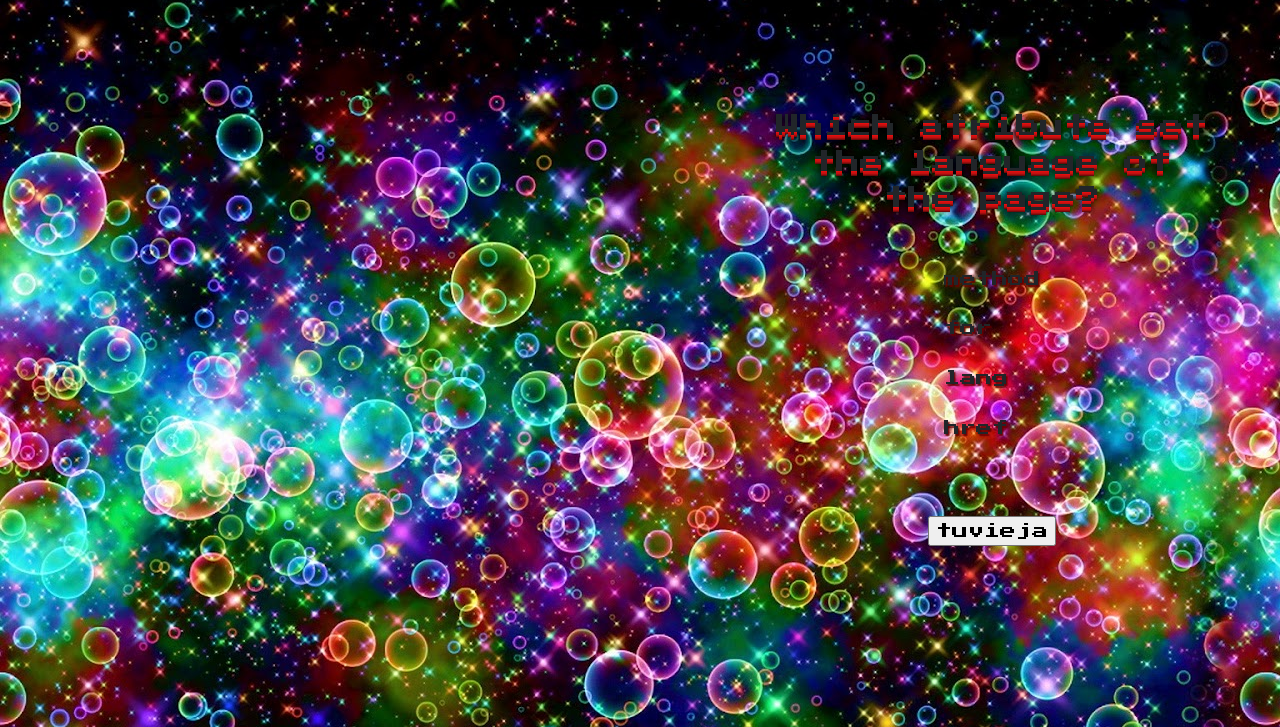
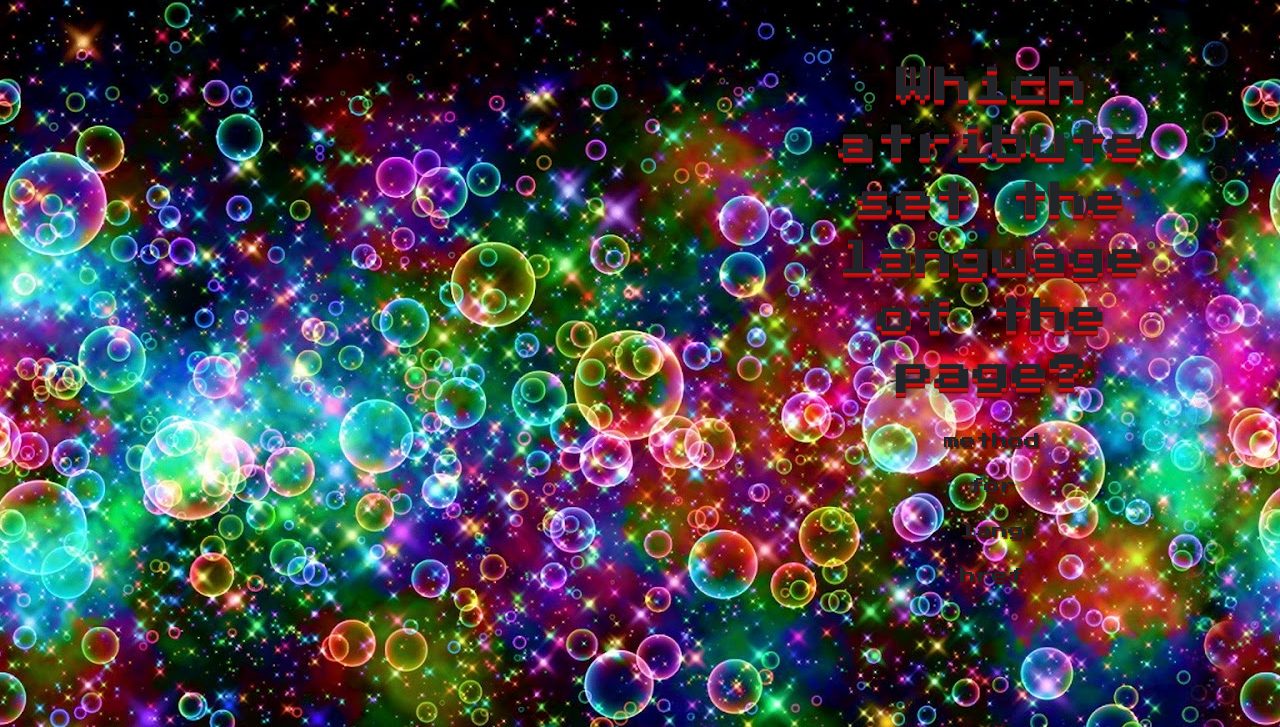
Before and after one commit to LeanAlvarez11/app, a plain HTML site: page index.html in a window 1280 px wide. Shown: the part 73-800 px from the top of the page. Drawn offline with nearby package versions, Linux system fonts and the light colour scheme.

Commit message:
Add files via upload

```diff
--- a/index.html
+++ b/index.html
@@ -15,11 +15,15 @@
 		<div id="canvasDiv">
 			<canvas id="canvas"></canvas>
 		</div>
-		<div id="preg" class="d-flex flex-column justify-content-center align-items-center">
+		<div id="preg" >
 			<div id="pregunta"></div>
 			<div id="res">
 			</div>
+<!-- 			<div id="contestar">
 			<input type="button" value="tuvieja" onclick="comprobar()">
+
+
+			</div> -->
 		</div>
 	</div>
 	<div id="texto"></div>
--- a/main.css
+++ b/main.css
@@ -8,11 +8,27 @@ header{
 
 }
 #preg{
+	display: grid;
+	grid-template-areas:
+	'pregunta'
+	'respuestas'
+	'respuestas'
+	'respuestas'
+	'respuestas';
+	/*'boton';*/
+	padding: 4vw;
+	grid-gap:2vw;
+
+
+	width: 100%;
+	height: 40vh;
 	background-image: url("madera.jpg");
 	font-family: 'Press Start 2P';
 }
 #pregunta{
-	font-size: 3vh;
+	grid-area: pregunta;
+
+	font-size: 3vw;
 	text-shadow: 0 1px 0 #E50E0E,
                0 2px 0 #CF0F0F,
                0 3px 0 #C01010,
@@ -26,16 +42,42 @@ header{
                0 10px 10px rgba(0,0,0,.2),
                0 20px 20px rgba(0,0,0,.15);
     text-align: center;
-    margin-bottom: 4vw;
+    /*margin-bottom: 4vw;*/
 }
 #res {
-	align-items: center;
-	margin-bottom: 4vw;
+	grid-area: respuestas;
+	display:grid;
+	grid-template-areas:
+	're1'
+	're2'
+	're3'
+	're4';
+	grid-gap: 1vw;
+	/*margin-bottom: 4vw;*/
 	text-shadow: 0.1em 0.1em 0.1em #600
 }
+#l0{
+	grid-area:re1;
+	text-align:center;
+}
+#l1{
+	grid-area:re2;
+	text-align:center;
+}
+#l2{
+	grid-area:re3;
+	text-align:center;
+}
+#l3{
+	grid-area:re4;
+	text-align:center;
+}
 #res label{
-	margin-bottom: 2vw;
+	/*margin-bottom: 2vw;*/
 }
+/*#contestar{
+	grid-area: boton;
+}*/
 [type=radio] {
 	position: absolute;
 	opacity: 0;
@@ -70,10 +112,6 @@ header{
 	width: 100%;
 	height: 50vh;
 }
-#preg{
-	width: 100%;
-	height: 40vh;
-}
 
 @media only screen and (min-width: 768px){
 	body{
@@ -92,3 +130,20 @@ header{
 		height: 80vh;
 	}
 }
+/*@media only screen and (orientation:landscape){
+	body{
+		background-image: url("fondo.jpg");
+	}
+	#canvas{
+		width: 100%;
+		height: 80vh;
+	}
+	#canvasDiv{
+		width: 60vw;
+		height: 80vh;
+	}
+	#preg {
+		width: 35vw;
+		height: 80vh;
+	}
+}*/
--- a/main.js
+++ b/main.js
@@ -202,7 +202,7 @@ function jugar(asd){
 	var txt_respuestas=""
 	for (i in respuestas_ordenadas)
 	{
-		txt_respuestas+="<input type='radio' name='res' value='"+i+"' id='r"+i+"'><label for='r"+i+"'>"+respuestas_ordenadas[i]+"</label><br>";
+		txt_respuestas+="<input type='radio' name='res' value='"+i+"' id='r"+i+"' onclick='comprobar()'><label id='l"+i+"' for='r"+i+"'>"+respuestas_ordenadas[i]+"</label>";
 	}
 
 	if (asd.indexOf(preguntas[indice_aleatorio])==-1){
```
